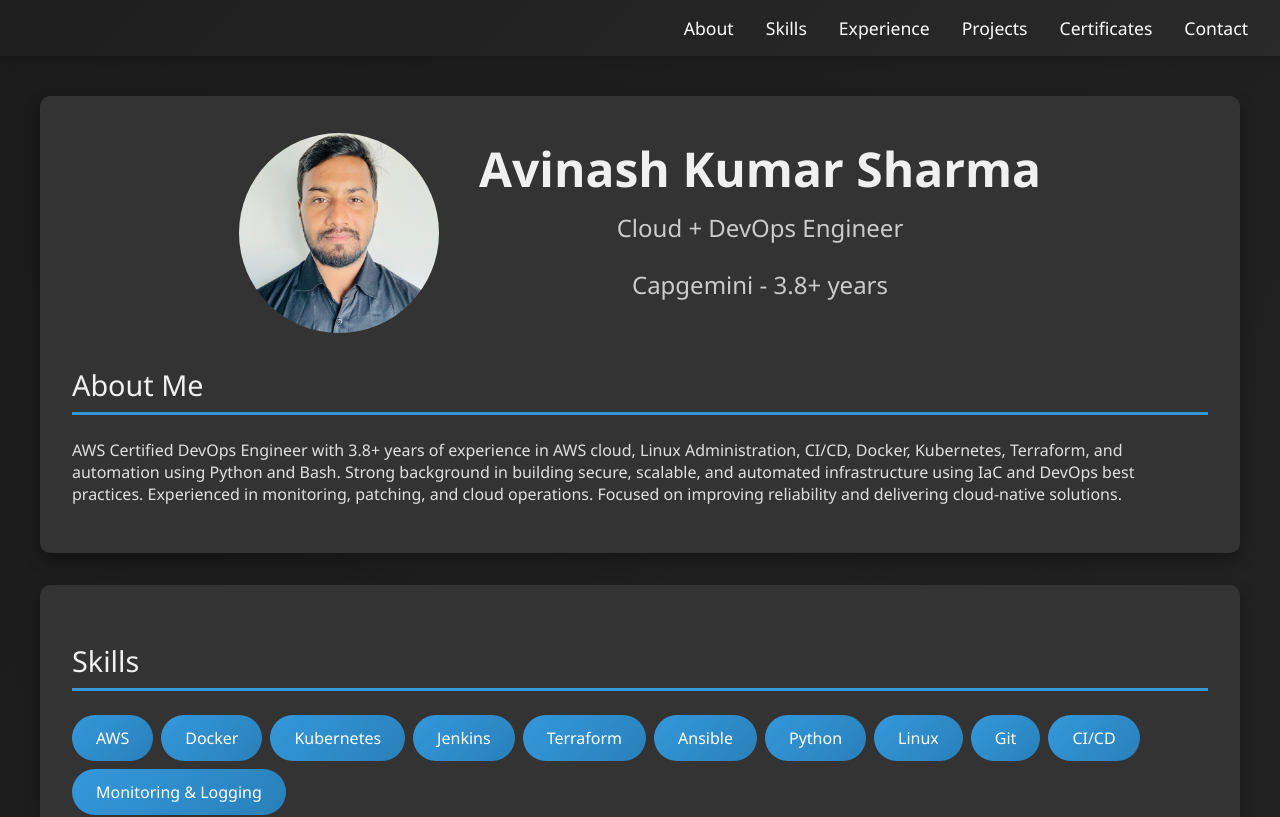
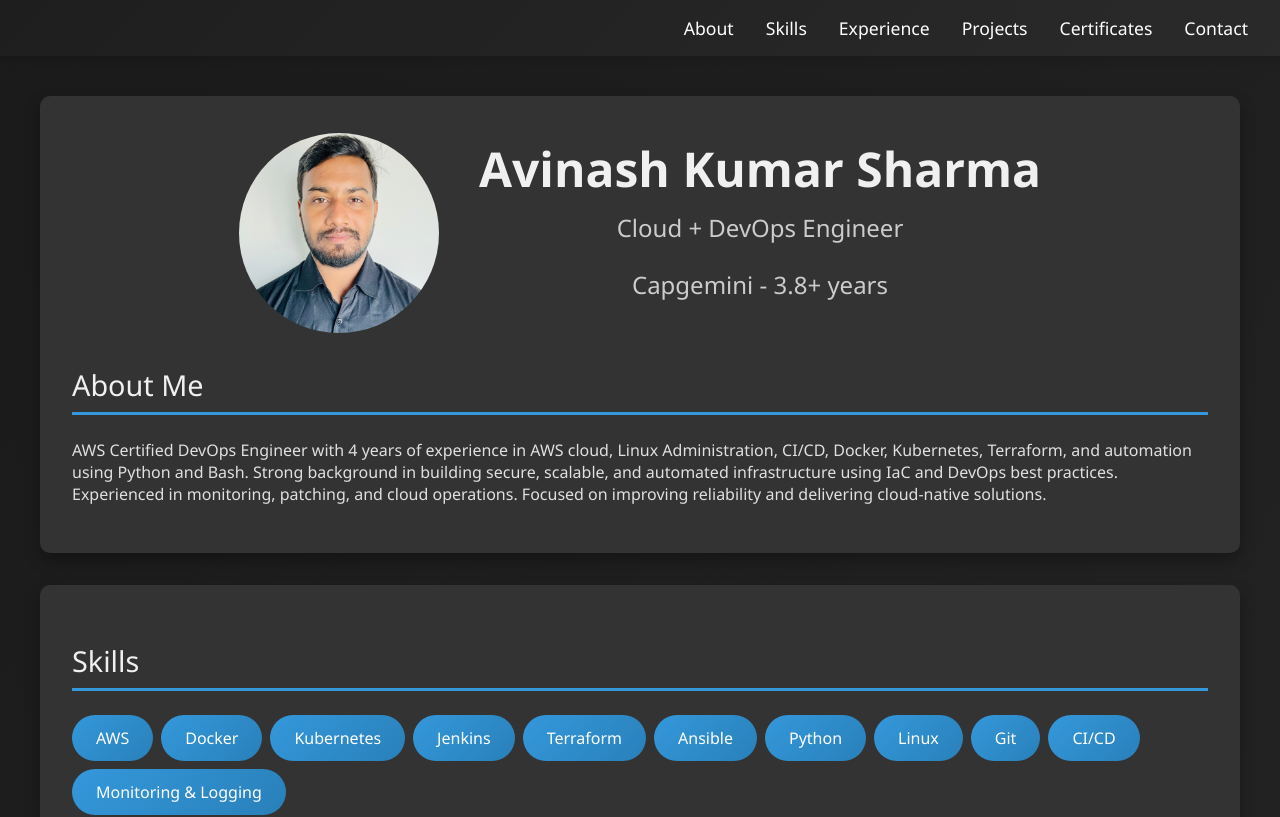
Before and after one commit to avinash-sharma-121/portfolio, a React (Create React App) app: page / in a window 1280 px wide. Shown: the top 817 px of the page. Built offline with nearby package versions, Linux system fonts and the light colour scheme.

Commit message:
updated year of exp

```diff
--- a/src/components/About.js
+++ b/src/components/About.js
@@ -17,7 +17,7 @@ const About = () => {
                 </div>
             </div>
             <h2>About Me</h2>
-            <p>AWS Certified DevOps Engineer with 3.8+ years of experience in AWS cloud, Linux Administration, CI/CD, Docker, Kubernetes, Terraform, and automation using Python and Bash. Strong background in building secure, scalable, and automated infrastructure using IaC and DevOps best practices. Experienced in monitoring, patching, and cloud operations. Focused on improving reliability and delivering cloud-native solutions.</p>
+            <p>AWS Certified DevOps Engineer with 4 years of experience in AWS cloud, Linux Administration, CI/CD, Docker, Kubernetes, Terraform, and automation using Python and Bash. Strong background in building secure, scalable, and automated infrastructure using IaC and DevOps best practices. Experienced in monitoring, patching, and cloud operations. Focused on improving reliability and delivering cloud-native solutions.</p>
         </section>
     )
 }
```
